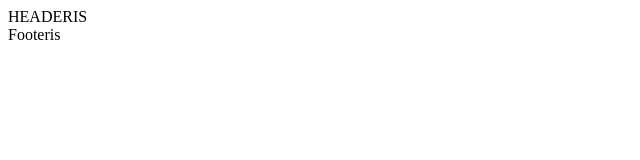
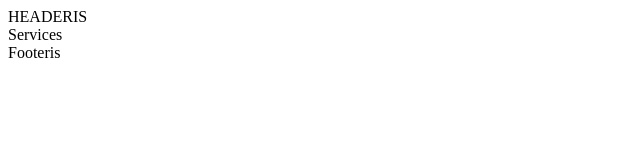
Before and after one commit to Paskanas/6-git-conflict, a website: page index.html in a window 1280 px wide. Shown: the full height of the page, 0-640 px from the left. Drawn offline with Linux system fonts and the light colour scheme.

Commit message:
added services

```diff
--- a/index.html
+++ b/index.html
@@ -8,6 +8,7 @@
   </head>
   <body>
     <header>HEADERIS</header>
+    <section>Services</section>
     <footer>Footeris</footer>
   </body>
 </html>
```
